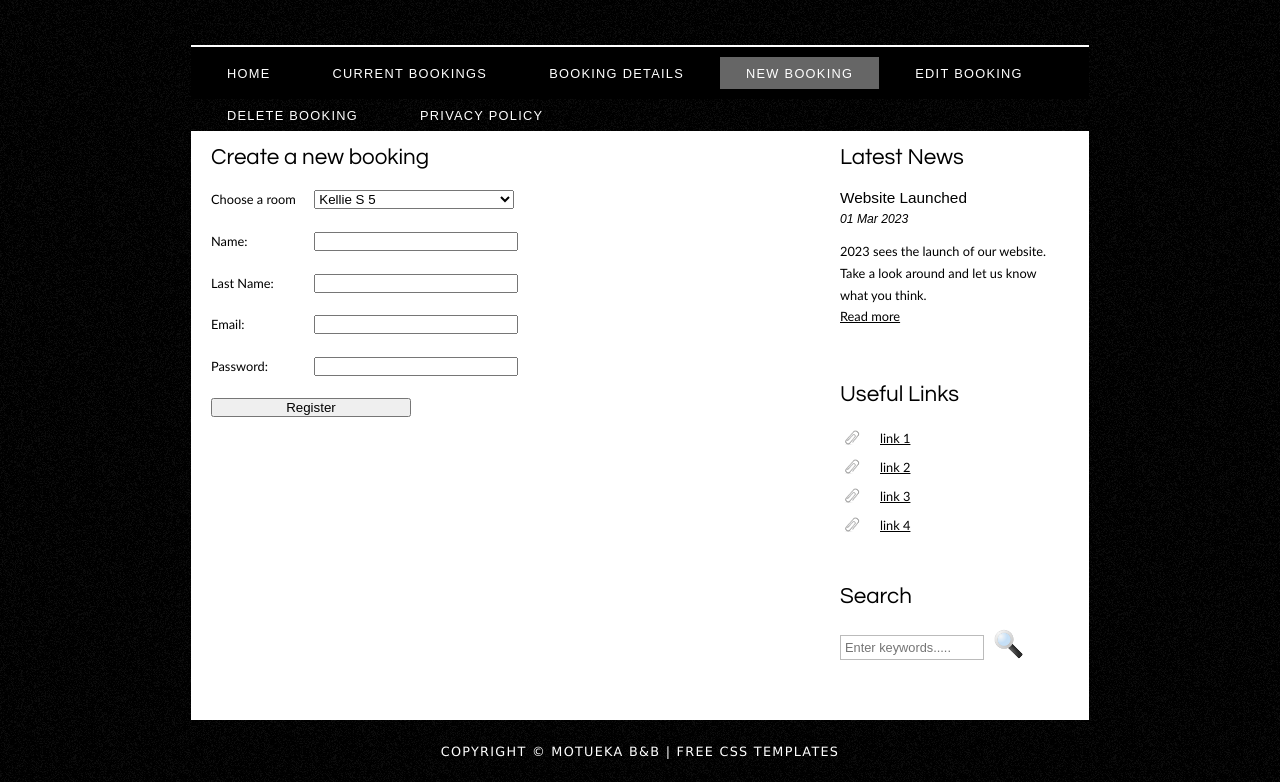
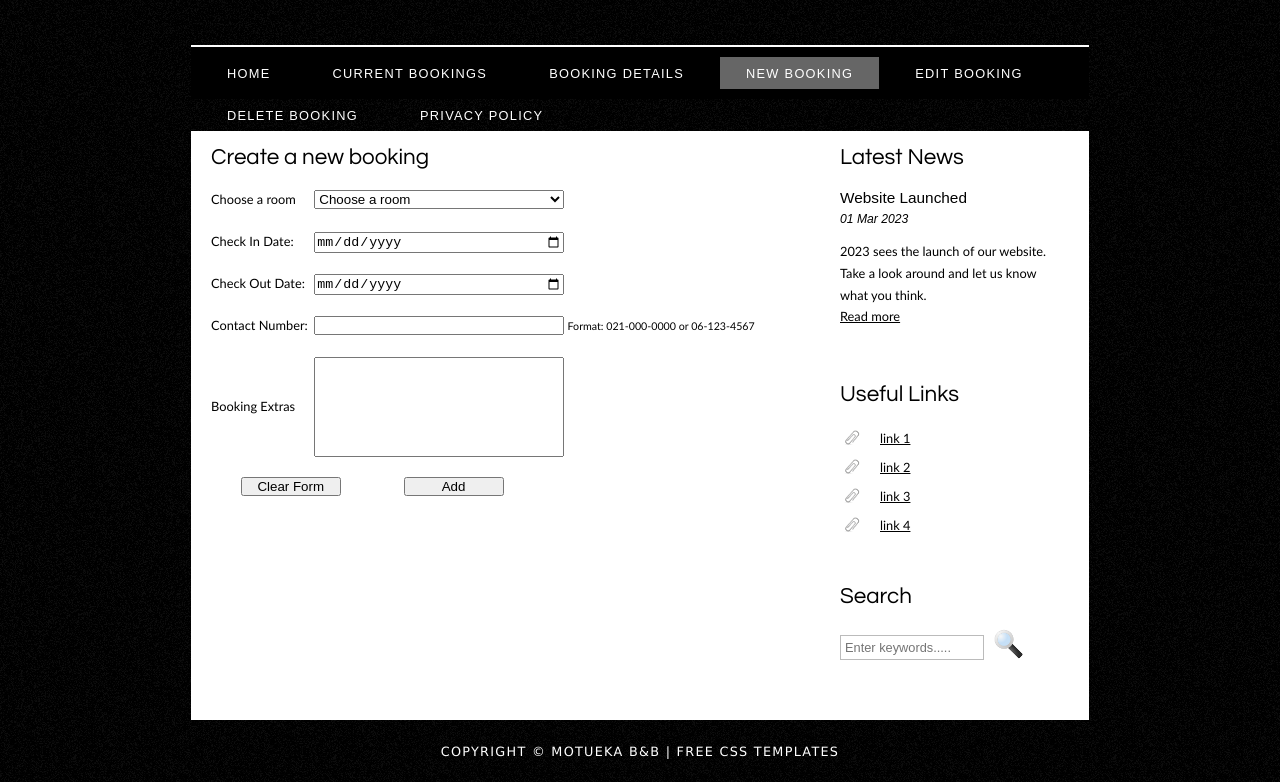
Before and after one commit to Polrek/MotuekaB-B, a plain HTML site: page new_booking.html in a window 1280 px wide. Shown: the part 103-885 px from the top of the page. Drawn offline with Linux system fonts and the light colour scheme.

Commit message:
mostly finished with new booking page

```diff
--- a/new_booking.html
+++ b/new_booking.html
@@ -62,6 +62,7 @@
           <p>
             <label for="Room">Choose a room</label>
               <select name="Rooms" id="Rooms">
+                  <option value="" disabled selected>Choose a room</option>
                   <option value="kellie">Kellie S 5</option>
                   <option value="herman">Herman D 5</option>
                   <option value="scarlett">Scarlett D 2</option>
@@ -79,22 +80,25 @@
               </select>
               </p>
               <p>
-           <label for="firstname">Name: </label>
-           <input type="text" id="firstname" name="firstname" minlength="2" maxlength="50" required>
+           <label for="checkin">Check In Date: </label>
+           <input type="date" id="checkin" name="checkin" min="2023-03-11" max="2025-03-11" required> <!-- could get the min date by using php to get the current date (can't book for yesterday) and max date for current date plus 1 year-->
           </p>
           <p>
-           <label for="lastname">Last Name: </label>
-           <input type="text" id="lastname" name="lastname" minlength="2" maxlength="50" required>
+            <label for="checkout">Check Out Date: </label>
+            <input type="date" id="checkout" name="checkout" min="2023-03-11" max="2025-03-11" required> <!-- could get the min date by using php to get the current date (can't book for yesterday) and max date for current date plus 1 year-->
+           </p>
+          <p>
+           <label for="contactnum">Contact Number: </label>
+           <input type="tel" id="contactnum" name="contactnum" pattern="[0-9]{2,3}-[0-9]{3}-[0-9]{4,5}" required> <small>Format: 021-000-0000 or 06-123-4567</small> <!--validate using regex/php in next assigment?-->
           </p>
           <p>
-           <label for="email">Email: </label>
-           <input type="email" id="email" name="email" minlength="5" maxlength="50" required>
-          </p>
-          <p>
-           <label for="password">Password: </label>
-           <input type="password" id="password" name="password" minlength="8" maxlength="32" required>
+           <label for="extras">Booking Extras </label>
+           <input type="text" id="extras" name="extras" maxlength="1024"> <!-- should match the database constraint on the field it gets popped into and SANITISE INPUTS SO NO ONE PUTS CODE INTO THESE FIELDS-->
            </p>
-           <input type="submit" name="submit" value="Register">
+           <div class="formbuttons">
+           <input type="submit" id="clearform" name="clearform" value="Clear Form">
+           <input type="submit" id="addbooking" name="addbooking" value="Add">
+           </div>
           </form>
         </div>
     </div>
--- a/style/style.css
+++ b/style/style.css
@@ -298,10 +298,28 @@ label {
 
 select { /* pick list */
   display: inline-block;
-  width: 200px;
+  width: 250px;
+}
+
+select:required:invalid {
+  color: #666;
+}
+
+option[value=""][disabled] {
+  display:none;
 }
 
 #content input {
   display: inline-block;
-  width: 200px;
+  box-sizing:border-box; /*helps with alignment with input=select elements*/
+  width: 250px;
 }
+
+#content #extras {
+  height: 100px;
+}
+
+#addbooking, #clearform{
+  width:100px !important;
+  margin: 0 5%;
+}
```
